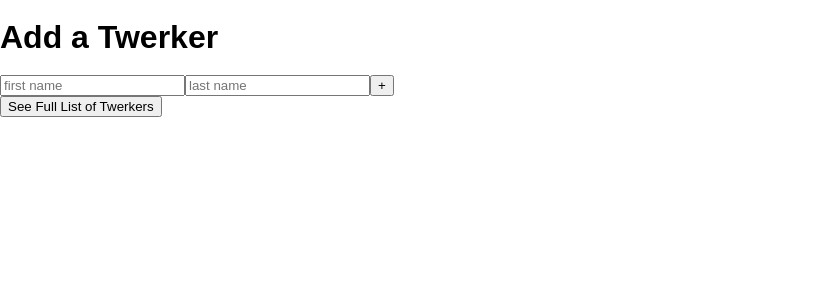
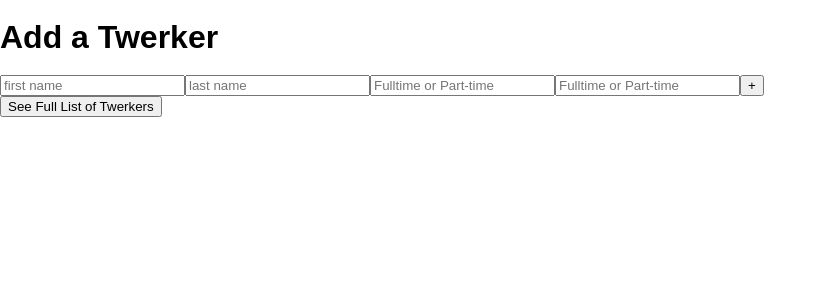
Before and after one commit to LivCunningham/twerktwerktwerk, a React (Create React App) app: page / in a window 1280 px wide. Shown: the top 300 px of the page, without its empty margins (0-827 px from the left). Built offline with nearby package versions, Linux system fonts and the light colour scheme.

Commit message:
updated employees

```diff
--- a/src/App.js
+++ b/src/App.js
@@ -10,7 +10,7 @@ class App extends Component {
         <Router>
           <Switch>
             <Route path="/" exact component={AddEmployee} />
-            <Route path="/employee/:employee.id" component={GetEmployee} />
+            <Route path="/GetEmployee" exact component={GetEmployee} />
           </Switch>
         </Router>
       </>
--- a/src/components/GetEmployee.js
+++ b/src/components/GetEmployee.js
@@ -5,26 +5,28 @@ const API_URL =
   'https://sdg-staff-directory-app.herokuapp.com/api/Liv%20Media/Employees'
 
 export default function GetEmployee() {
-  const [employee, setEmployee] = useState({})
-  const [theEmployee, GetEmployee] = useState({})
+  const [employeeList, listEmployee] = useState([])
 
-  const getATwerker = e => {
-    let employee = this.props.match.params.id
-    e.preventDefault()
-    console.log({ GetEmployee })
-    axios.get(`${API_URL}`, GetEmployee).then(resp => {
-      GetEmployee(resp.data)
+  useEffect(() => {
+    console.log({ listEmployee })
+    axios.get(`${API_URL}`, listEmployee).then(resp => {
+      listEmployee(resp.data)
+      debugger
+      // listEmployee(oldList => oldList.concat(resp.data))
+      // employeeList = resp.data
     })
-  }
+  }, [])
 
   return (
     <>
-      let GetEmployee
       <section>
         <ul>
-          <li>
-            firstName: {employee.firstName},{employee.lastName}{' '}
-          </li>
+          {employeeList.map(person => (
+            <li>
+              {person.firstName}
+              {person.lastName}
+            </li>
+          ))}
         </ul>
       </section>
     </>
--- a/src/components/Header.js
+++ b/src/components/Header.js
@@ -1,5 +1,4 @@
 import React, { Component } from 'react'
-import { Link } from 'react-router-dom'
 
 class Header extends Component {
   render() {
--- a/src/page/AddEmployee.js
+++ b/src/page/AddEmployee.js
@@ -1,4 +1,4 @@
-import React, { useState, useEffect } from 'react'
+import React, { useState } from 'react'
 import Header from '../components/Header.js'
 import axios from 'axios'
 import { Link } from 'react-router-dom'
@@ -42,11 +42,31 @@ export default function AddEmployee() {
               })
             }}
           />
+          <input
+            type="text"
+            placeholder="Fulltime or Part-time"
+            onChange={e => {
+              setEmployee(oldData => {
+                oldData.isFullTime = e.target.value
+                return oldData
+              })
+            }}
+          />
+          <input
+            type="text"
+            placeholder="Fulltime or Part-time"
+            onChange={e => {
+              setEmployee(oldData => {
+                oldData.isFullTime = e.target.value
+                return oldData
+              })
+            }}
+          />
 
           <button>+</button>
         </form>
       </section>
-      <Link to={`/GetEmployee/$[employee.id]`}>
+      <Link to={`/GetEmployee`}>
         <button>See Full List of Twerkers</button>
       </Link>
     </>
```
